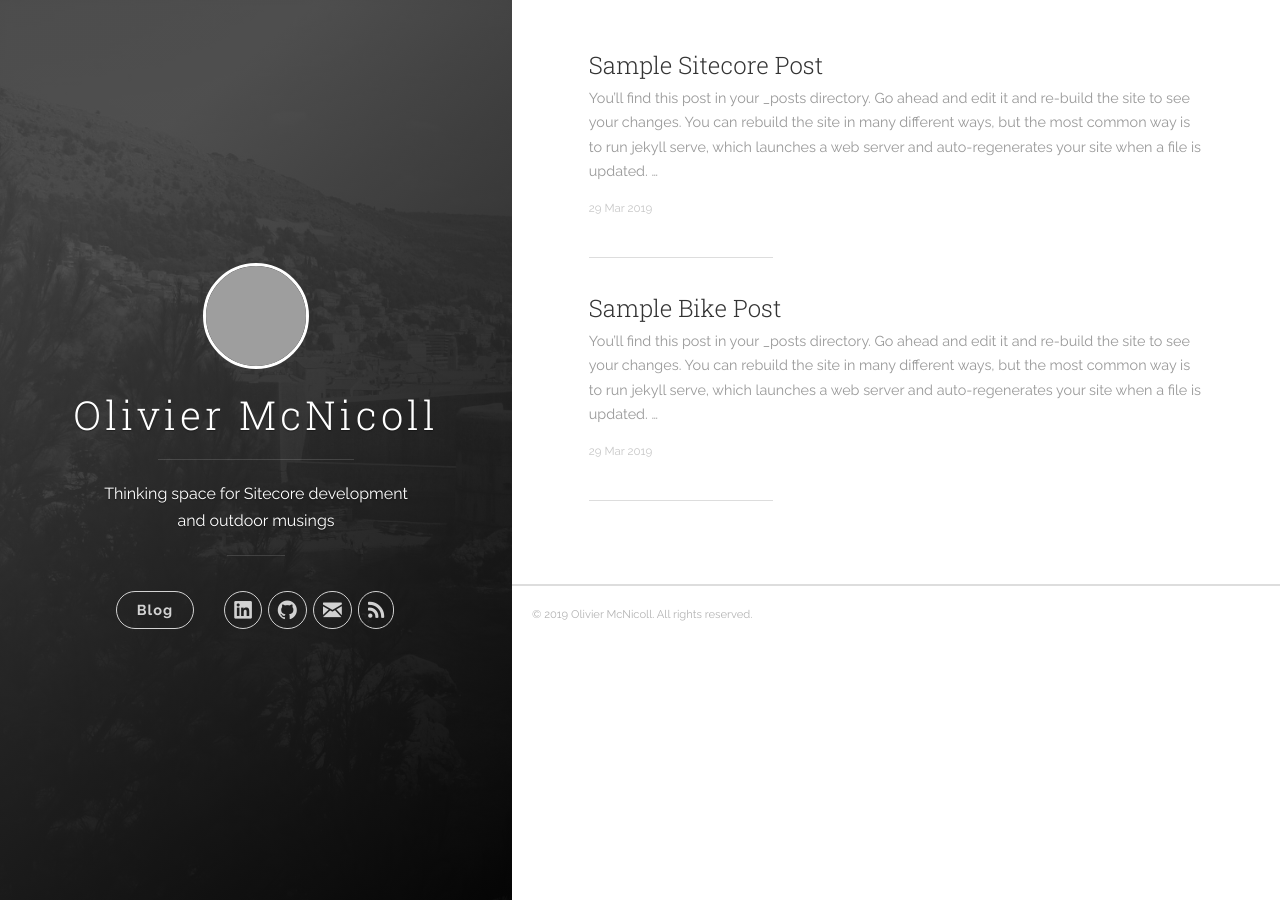
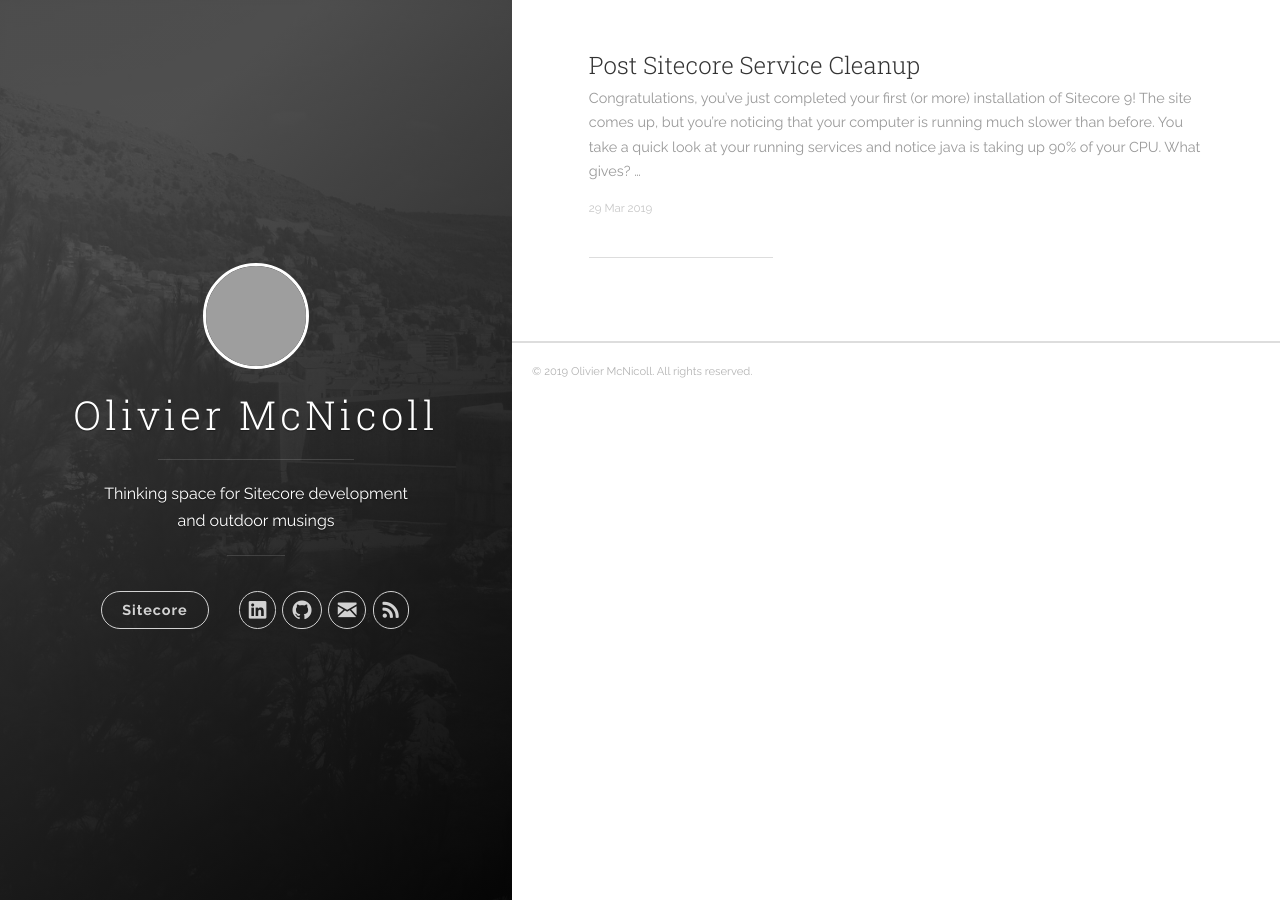
Before and after one commit to omcnicoll/omcnicoll.github.io, a Jekyll site: the page built from index.html, in a window 1280 px wide, cut to the strip 0-900 px from the top of the page. Built offline with Jekyll 4.4.1, drawn with Linux system fonts in a browser that asks for light colours; the list of posts is cut into pages by our own code; grey boxes are pictures that could not be loaded.

Commit message:
Removed stock posts with regular not very good post. Added icons.

```diff
--- a/_includes/header.html
+++ b/_includes/header.html
@@ -20,7 +20,7 @@
 
           <nav class="cover-navigation cover-navigation--primary">
             <ul class="navigation">
-              <li class="navigation__item"><a href="{{ site.baseurl }}/#blog" title="link to {{ site.title }} blog" class="blog-button">Blog</a></li>
+              <li class="navigation__item"><a href="{{ site.baseurl }}/#blog" title="link to {{ site.title }} blog" class="blog-button">Sitecore</a></li>
             </ul>
           </nav>
 
--- a/_posts/Bikes/2019-03-29-Bike-Article.markdown
+++ /dev/null
@@ -1,25 +0,0 @@
----
-layout: post
-title:  "Sample Bike Post"
-date:   2019-03-29 11:04:24 -0400
-categories: Biking
----
-You’ll find this post in your `_posts` directory. Go ahead and edit it and re-build the site to see your changes. You can rebuild the site in many different ways, but the most common way is to run `jekyll serve`, which launches a web server and auto-regenerates your site when a file is updated.
-
-To add new posts, simply add a file in the `_posts` directory that follows the convention `YYYY-MM-DD-name-of-post.ext` and includes the necessary front matter. Take a look at the source for this post to get an idea about how it works.
-
-Jekyll also offers powerful support for code snippets:
-
-{% highlight ruby %}
-def print_hi(name)
-  puts "Hi, #{name}"
-end
-print_hi('Tom')
-#=> prints 'Hi, Tom' to STDOUT.
-{% endhighlight %}
-
-Check out the [Jekyll docs][jekyll-docs] for more info on how to get the most out of Jekyll. File all bugs/feature requests at [Jekyll’s GitHub repo][jekyll-gh]. If you have questions, you can ask them on [Jekyll Talk][jekyll-talk].
-
-[jekyll-docs]: https://jekyllrb.com/docs/home
-[jekyll-gh]:   https://github.com/jekyll/jekyll
-[jekyll-talk]: https://talk.jekyllrb.com/
--- /dev/null
+++ b/_posts/Sitecore/2020-03-29-Service-Delete.markdown
@@ -0,0 +1,17 @@
+---
+layout: post
+title:  "Post Sitecore Service Cleanup"
+date:   2019-03-29 11:04:24 -0400
+categories: Sitecore
+---
+Congratulations, you've just completed your first (or more) installation of Sitecore 9! The site comes up, but you're noticing that your computer is running much slower than before. You take a quick look at your running services and notice java is taking up 90% of your CPU. What gives?
+
+A huge culprit I've found, especially if you have multiple installations or perhaps failed installations, is that each installation will install windows services for xconnnect. These will all be running automatically by default and drowning your processing power.
+
+There are a few ways to fix this.
+  1. Simply stop the service temporarily
+  2. Delete the service
+
+The first option is easier, however please note that you will need to change the startup settings as well, otherwise on computer restart the service will restart as well, bringing you to the same spot.
+
+The second option is preferred in the case of failed installations, or simply old sitecore instances, since the services will not be deleted automatically. To do so, simply find the name of the service, open a command prompty with administrator priviliges, and execute the following command: `sc delete service_name`. This command should return a result message to alert you as to whther the delete was succesful or not.
--- a/_posts/Sitecore/2020-03-29-Sitecore-Article.markdown
+++ /dev/null
@@ -1,25 +0,0 @@
----
-layout: post
-title:  "Sample Sitecore Post"
-date:   2019-03-29 11:04:24 -0400
-categories: Sitecore
----
-You’ll find this post in your `_posts` directory. Go ahead and edit it and re-build the site to see your changes. You can rebuild the site in many different ways, but the most common way is to run `jekyll serve`, which launches a web server and auto-regenerates your site when a file is updated.
-
-To add new posts, simply add a file in the `_posts` directory that follows the convention `YYYY-MM-DD-name-of-post.ext` and includes the necessary front matter. Take a look at the source for this post to get an idea about how it works.
-
-Jekyll also offers powerful support for code snippets:
-
-{% highlight ruby %}
-def print_hi(name)
-  puts "Hi, #{name}"
-end
-print_hi('Tom')
-#=> prints 'Hi, Tom' to STDOUT.
-{% endhighlight %}
-
-Check out the [Jekyll docs][jekyll-docs] for more info on how to get the most out of Jekyll. File all bugs/feature requests at [Jekyll’s GitHub repo][jekyll-gh]. If you have questions, you can ask them on [Jekyll Talk][jekyll-talk].
-
-[jekyll-docs]: https://jekyllrb.com/docs/home
-[jekyll-gh]:   https://github.com/jekyll/jekyll
-[jekyll-talk]: https://talk.jekyllrb.com/
```
Also changed, not shown: images/favicons/android-chrome-192x192.png, images/favicons/android-chrome-512x512.png (added), images/favicons/apple-touch-icon.png, images/favicons/favicon-16x16.png, images/favicons/favicon-32x32.png, images/favicons/favicon.ico, images/favicons/mstile-150x150.png.
